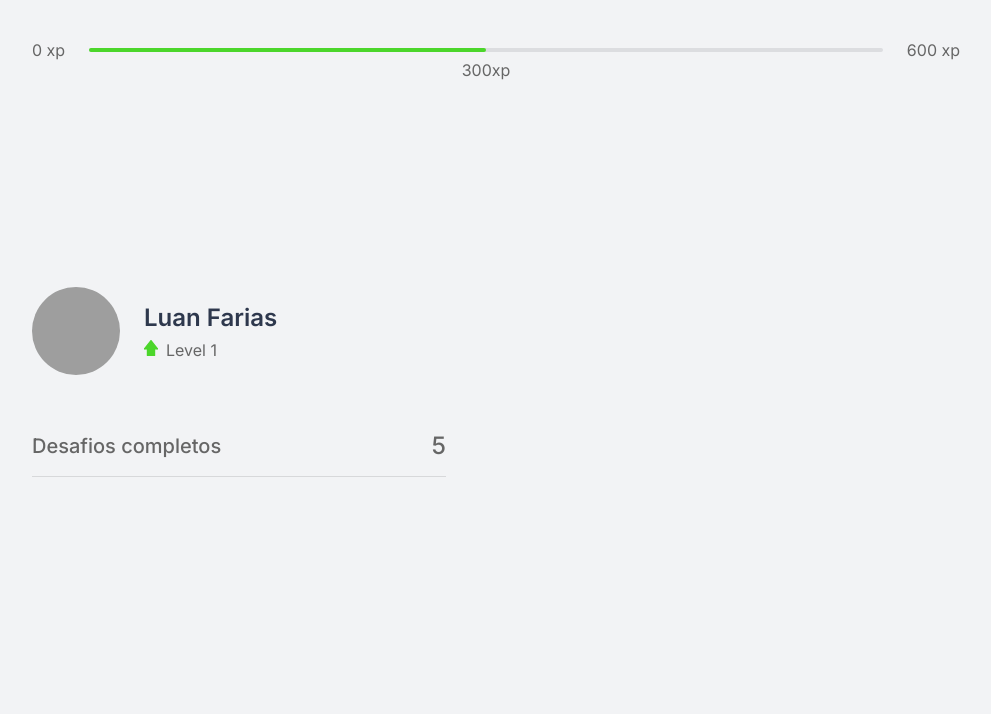
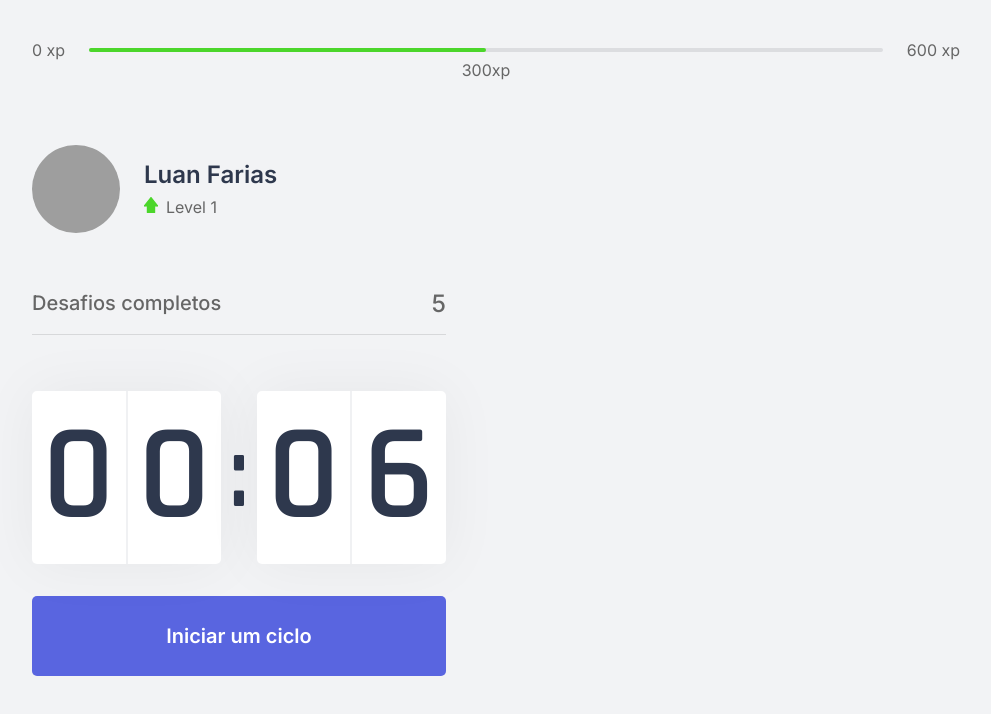
Before and after one commit to Luan-Farias/Typescript.Nextjs.Move-It, a Next.js app: page / in a window 1280 px wide. Shown: the top 714 px of the page, without its empty margins (144-1135 px from the left). Built offline with nearby package versions, Linux system fonts and the light colour scheme; grey boxes are pictures that could not be loaded.

Commit message:
Countdown component maden

```diff
--- /dev/null
+++ b/src/components/Countdown.tsx
@@ -0,0 +1,82 @@
+import { useState, useEffect } from 'react';
+import styles from '../styles/components/Countdown.module.css';
+
+let countdownTimeout: NodeJS.Timeout;
+
+export function Countdown() {
+    const [time, setTime] = useState(0.1 * 60);
+    const [isActive, setIsActive] = useState(false);
+    const [hasFinished, setHasFinished] = useState(false);
+
+    const minutes = Math.floor(time / 60);
+    const seconds = time % 60;
+
+    const [minuteLeft, minuteRight] = String(minutes).padStart(2, '0').split('');
+    const [secondLeft, secondRight] = String(seconds).padStart(2, '0').split('');
+
+    function startCountdown() {
+        setIsActive(true);
+    }
+
+    function resetCountdown() {
+        clearTimeout(countdownTimeout);
+        setIsActive(false);
+        setTime(25 * 60);
+    }
+
+    useEffect(() => {
+        if(isActive && time > 0) {
+            countdownTimeout = setTimeout(() => {
+                setTime(time - 1);
+            }, 1000);
+        } else if (isActive && time === 0) {
+            setHasFinished(true);
+            setIsActive(false);
+        }
+    }, [isActive, time]);
+
+    return (
+        <div>
+            <div className={styles.countdownContainer}>
+                <div>
+                    <span>{minuteLeft}</span>
+                    <span>{minuteRight}</span>
+                </div>
+                <span>:</span>
+                <div>
+                    <span>{secondLeft}</span>
+                    <span>{secondRight}</span>
+                </div>
+            </div>
+
+            {hasFinished ? (
+                <button
+                    disabled
+                    className={`${styles.countdownButton}`}
+                >
+                    Ciclo encerrado
+                </button>
+            ) : (
+                <>
+                {isActive ? (
+                    <button
+                        type="button"
+                        className={`${styles.countdownButton} ${styles.countdownButtonActive}`}
+                        onClick={resetCountdown}
+                    >
+                        Abandonar ciclo
+                    </button>
+                ) : (
+                    <button
+                        type="button"
+                        className={styles.countdownButton}
+                        onClick={startCountdown}
+                    >
+                        Iniciar um ciclo
+                    </button>
+                )}
+                </>
+            )}
+        </div>
+    );
+}
--- a/src/pages/_document.tsx
+++ b/src/pages/_document.tsx
@@ -5,6 +5,7 @@
         return (
             <Html>
                 <Head>
+                    <link rel="shortcut icon" href="favicon.png" type="image/png" />
                     <link rel="preconnect" href="https://fonts.gstatic.com" />
                     <link
                         href="https://fonts.googleapis.com/css2?family=Inter:wght@400;500;600&family=Rajdhani:wght@600&display=swap"
--- a/src/pages/index.tsx
+++ b/src/pages/index.tsx
@@ -2,16 +2,24 @@
 import { ExperienceBar } from '../components/ExperienceBar';
 import { Profile } from '../components/Profile';
 import { CompletedChallenges } from '../components/CompletedChallenges';
+import { Countdown } from '../components/Countdown';
+
+import Head from 'next/head';
 
 export default function Home() {
     return (
         <div className={styles.container}>
+            <Head>
+                <title>Início | Move.it</title>
+            </Head>
+
             <ExperienceBar />
 
             <section>
                 <div>
                     <Profile />
                     <CompletedChallenges />
+                    <Countdown />
                 </div>
                 <div>
 
--- /dev/null
+++ b/src/styles/components/Countdown.module.css
@@ -0,0 +1,78 @@
+.countdownContainer {
+    display: flex;
+    align-items: center;
+    font-family: Rajdhani;
+    font-weight: 600;
+    color: var(--title);
+}
+
+.countdownContainer > div {
+    flex: 1;
+    display: flex;
+    align-items: center;
+    justify-content: space-evenly;
+
+    background: var(--white);
+    box-shadow: 0 0 60px rgba(0, 0, 0, 0.05);
+    border-radius: 5px;
+    font-size: 8.5rem;
+    text-align: center;
+}
+
+.countdownContainer > div span {
+    flex: 1;
+}
+
+.countdownContainer > div span:first-child {
+    border-right: 1px solid #F0F1F3;
+}
+
+.countdownContainer > div span:last-child {
+    border-left: 1px solid #F0F1F3;
+}
+
+.countdownContainer > span {
+    font-size: 6.25rem;
+    margin: 0 0.5rem;
+}
+
+.countdownButton {
+    width: 100%;
+    height: 5rem;
+
+    margin-top: 2rem;
+
+    display: flex;
+    align-items: center;
+    justify-content: center;
+
+    border: 0;
+    border-radius: 5px;
+
+    background-color: var(--blue);
+    color: var(--white);
+
+    font-size: 1.25rem;
+    font-weight: 600;
+    transition: background-color 0.2s;
+}
+
+.countdownButton:not(:disabled):hover {
+    background: var(--blue-dark);
+}
+
+.countdownButtonActive {
+    background-color: var(--white);
+    color: var(--title);
+}
+
+.countdownButtonActive:not(:disabled):hover {
+    background: var(--red);
+    color: var(--white);
+}
+
+.countdownButton:disabled {
+    background: var(--white);
+    color: var(--text);
+    cursor: not-allowed;
+}
```
